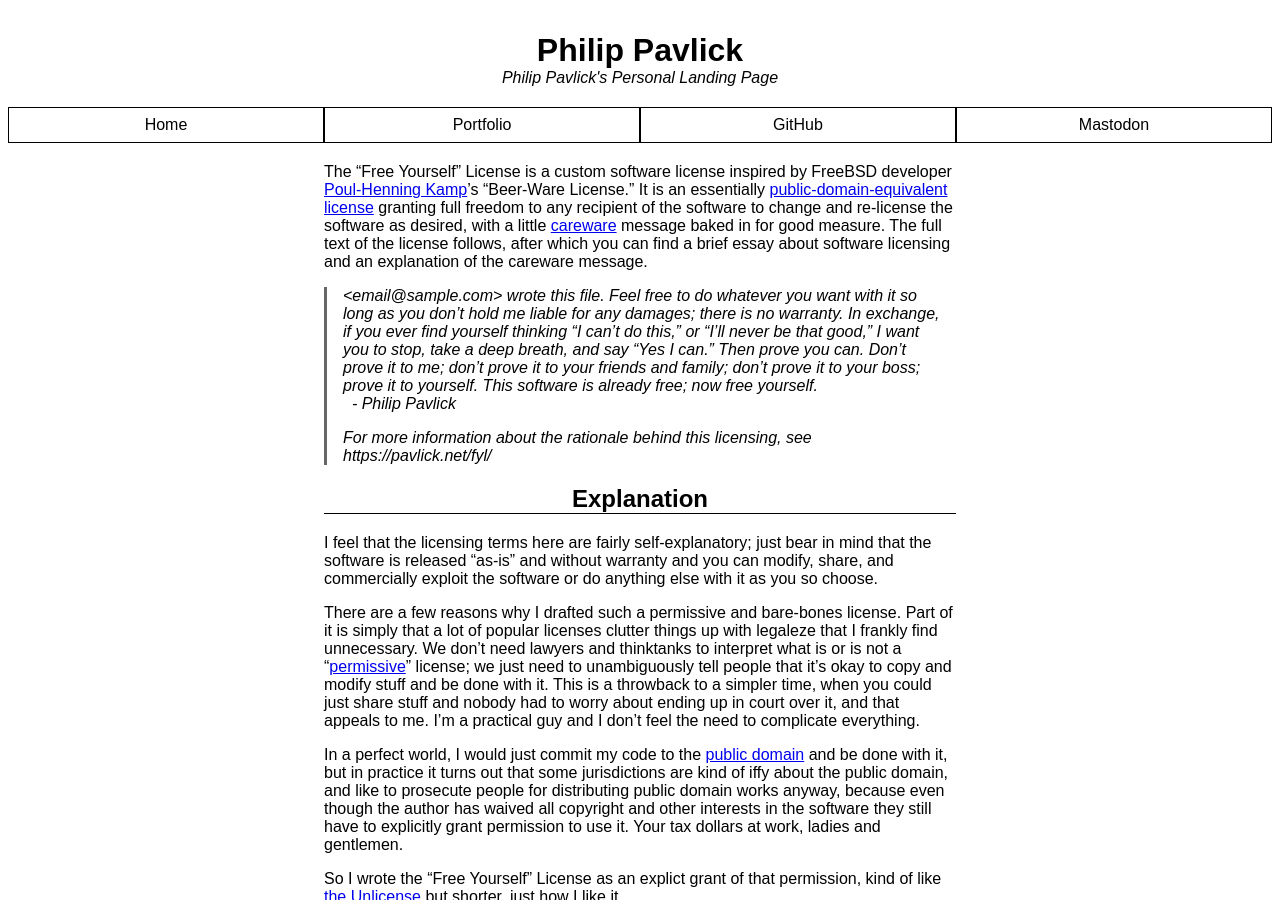
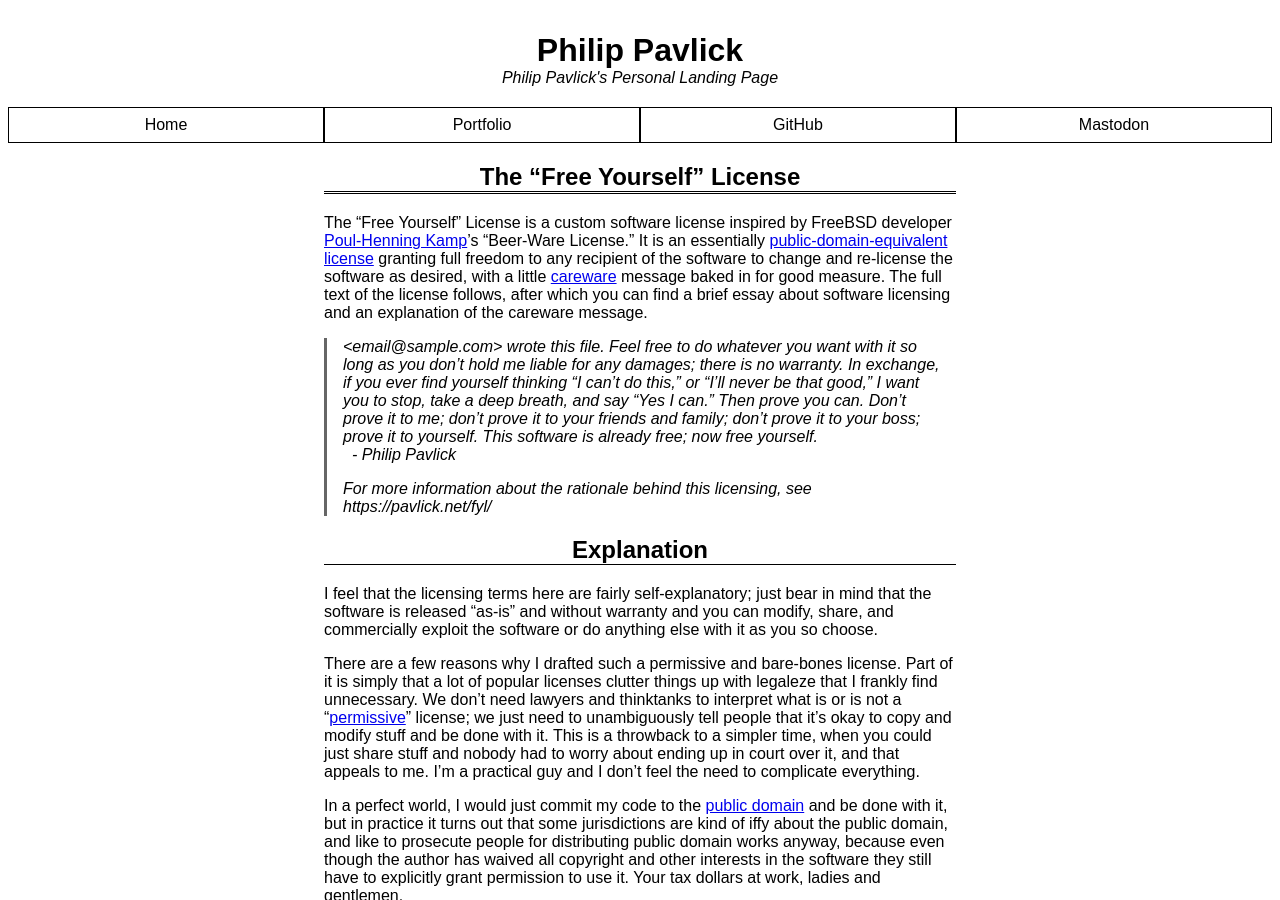
Before and after one commit to swashdev/swashdev.github.io, a Jekyll site: the page built from fyl.md, in a window 1280 px wide and 900 px high. Built offline with Jekyll 4.4.1, drawn with Linux system fonts in a browser that asks for light colours.

Commit message:
put the header back in the FYL page.

```diff
--- a/fyl.md
+++ b/fyl.md
@@ -3,6 +3,9 @@ layout: default
 title: The "Free Yourself" License
 permalink: /fyl/
 ---
+
+The "Free Yourself" License
+===========================
 
 The "Free Yourself" License is a custom software license inspired by FreeBSD
 developer [Poul-Henning Kamp][phk]'s "Beer-Ware License."  It is an
```
